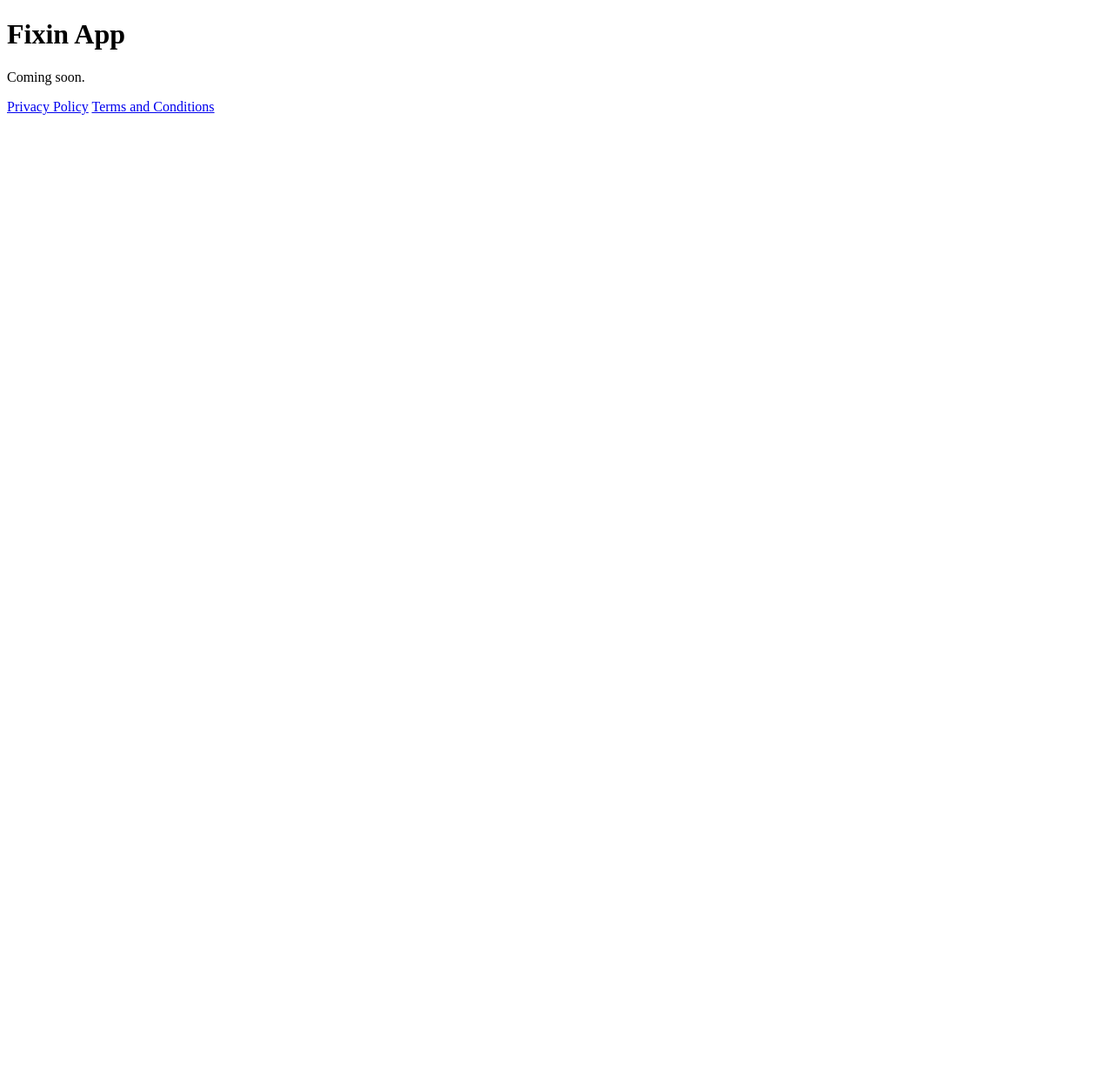
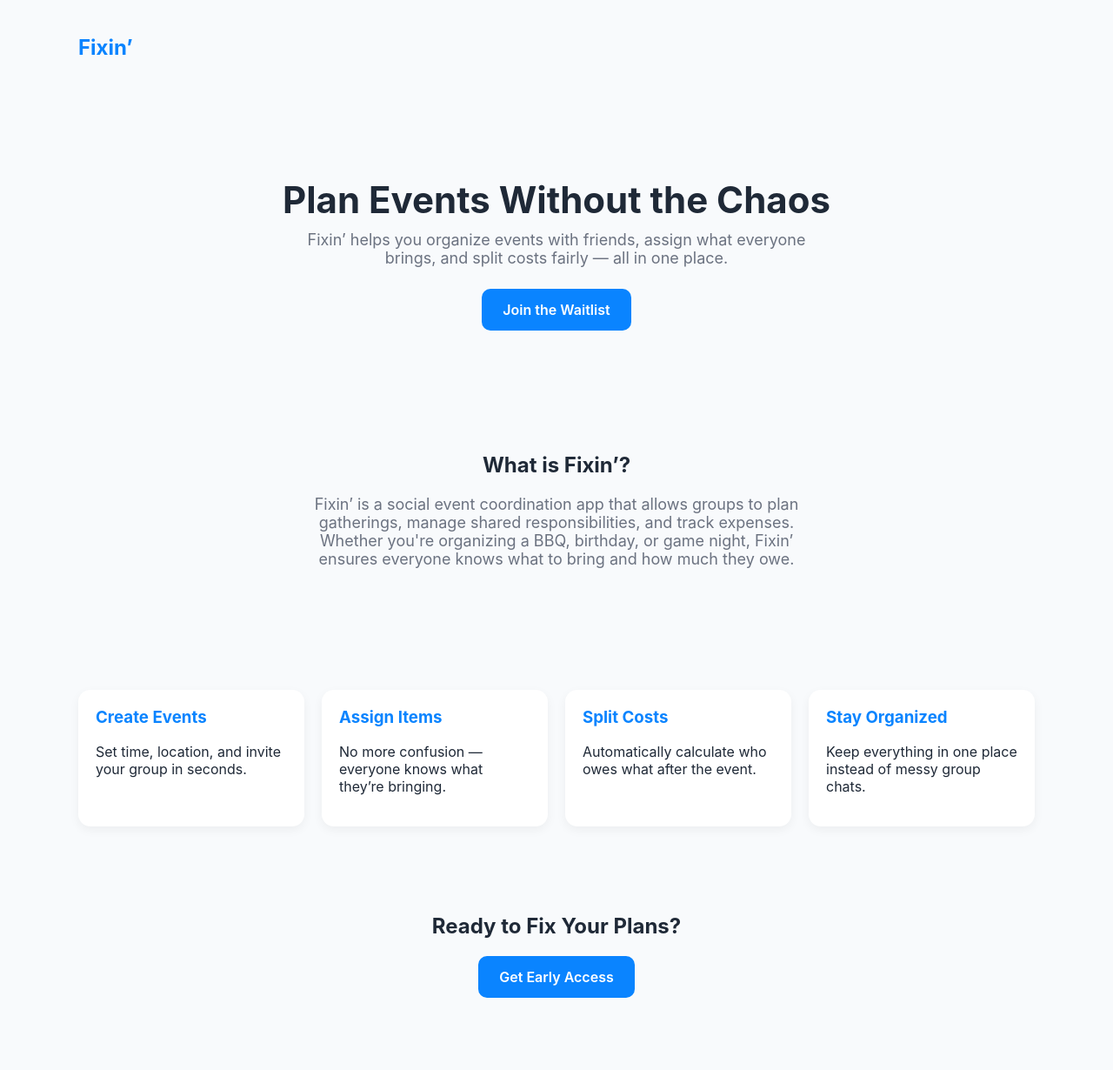
Before and after one commit to LeoArad/fixin-privacy, a plain HTML site: page index.html in a window 1280 px wide. Shown: the top 1230 px of the page at 87% size. Before the commit the page ends 800 px from the top, so only its background shows below. Drawn offline with Linux system fonts and the light colour scheme.

Commit message:
Update index.html
Create a new page

```diff
--- a/index.html
+++ b/index.html
@@ -1,12 +1,176 @@
 <!DOCTYPE html>
-<html>
+<html lang="en">
 <head>
-    <title>Fixin App</title>
+  <meta charset="UTF-8" />
+  <meta name="viewport" content="width=device-width, initial-scale=1.0" />
+  <title>Fixin’ – Plan it. Assign it. Split it.</title>
+
+  <style>
+    body {
+      margin: 0;
+      font-family: -apple-system, BlinkMacSystemFont, "Segoe UI", Roboto, sans-serif;
+      background: #f8fafc;
+      color: #1f2937;
+    }
+
+    .container {
+      max-width: 1100px;
+      margin: auto;
+      padding: 20px;
+    }
+
+    header {
+      display: flex;
+      justify-content: space-between;
+      align-items: center;
+      padding: 20px 0;
+    }
+
+    .logo {
+      font-size: 24px;
+      font-weight: 700;
+      color: #0a84ff;
+    }
+
+    .hero {
+      text-align: center;
+      padding: 80px 20px;
+    }
+
+    .hero h1 {
+      font-size: 42px;
+      margin-bottom: 10px;
+    }
+
+    .hero p {
+      font-size: 18px;
+      color: #6b7280;
+      max-width: 600px;
+      margin: auto;
+    }
+
+    .cta {
+      margin-top: 25px;
+    }
+
+    .btn {
+      background: #0a84ff;
+      color: white;
+      padding: 14px 24px;
+      border-radius: 10px;
+      text-decoration: none;
+      font-weight: 600;
+      display: inline-block;
+    }
+
+    .features {
+      display: grid;
+      grid-template-columns: repeat(auto-fit, minmax(250px, 1fr));
+      gap: 20px;
+      margin-top: 60px;
+    }
+
+    .card {
+      background: white;
+      padding: 20px;
+      border-radius: 14px;
+      box-shadow: 0 4px 12px rgba(0,0,0,0.05);
+    }
+
+    .card h3 {
+      margin-top: 0;
+      color: #0a84ff;
+    }
+
+    footer {
+      text-align: center;
+      margin-top: 80px;
+      padding: 30px 0;
+      color: #6b7280;
+      font-size: 14px;
+    }
+
+    footer a {
+      margin: 0 10px;
+      color: #0a84ff;
+      text-decoration: none;
+    }
+
+  </style>
 </head>
+
 <body>
-    <h1>Fixin App</h1>
-    <p>Coming soon.</p>
-    <a href="privacy.html">Privacy Policy</a>
-    <a href="terms.html">Terms and Conditions</a>
+
+  <div class="container">
+
+    <header>
+      <div class="logo">Fixin’</div>
+    </header>
+
+    <!-- HERO -->
+    <section class="hero">
+      <h1>Plan Events Without the Chaos</h1>
+      <p>
+        Fixin’ helps you organize events with friends, assign what everyone brings,
+        and split costs fairly — all in one place.
+      </p>
+
+      <div class="cta">
+        <a href="#" class="btn">Join the Waitlist</a>
+      </div>
+    </section>
+
+    <!-- PURPOSE (IMPORTANT FOR APP REVIEW) -->
+    <section class="hero" style="padding-top:40px;">
+      <h2>What is Fixin’?</h2>
+      <p>
+        Fixin’ is a social event coordination app that allows groups to plan gatherings,
+        manage shared responsibilities, and track expenses. Whether you're organizing a
+        BBQ, birthday, or game night, Fixin’ ensures everyone knows what to bring and
+        how much they owe.
+      </p>
+    </section>
+
+    <!-- FEATURES -->
+    <section class="features">
+
+      <div class="card">
+        <h3>Create Events</h3>
+        <p>Set time, location, and invite your group in seconds.</p>
+      </div>
+
+      <div class="card">
+        <h3>Assign Items</h3>
+        <p>No more confusion — everyone knows what they’re bringing.</p>
+      </div>
+
+      <div class="card">
+        <h3>Split Costs</h3>
+        <p>Automatically calculate who owes what after the event.</p>
+      </div>
+
+      <div class="card">
+        <h3>Stay Organized</h3>
+        <p>Keep everything in one place instead of messy group chats.</p>
+      </div>
+
+    </section>
+
+    <!-- CTA -->
+    <section class="hero">
+      <h2>Ready to Fix Your Plans?</h2>
+      <a href="#" class="btn">Get Early Access</a>
+    </section>
+
+    <!-- FOOTER -->
+    <footer>
+      © 2026 Fixin’
+      <br /><br />
+      <a href="privacy.html">Privacy Policy</a>
+      <a href="terms.html">Terms of Service</a>
+    </footer>
+
+  </div>
+
 </body>
 </html>
```
